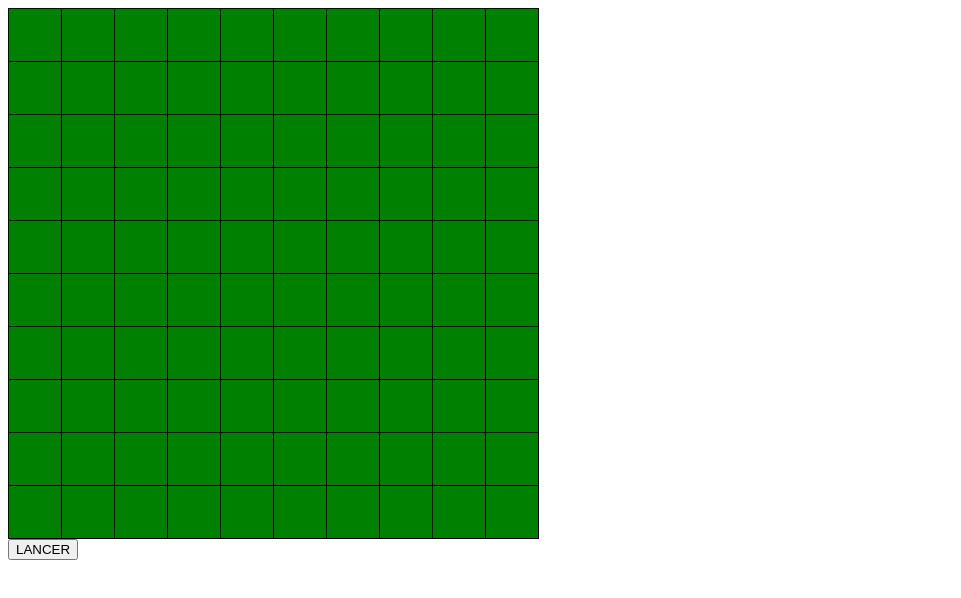
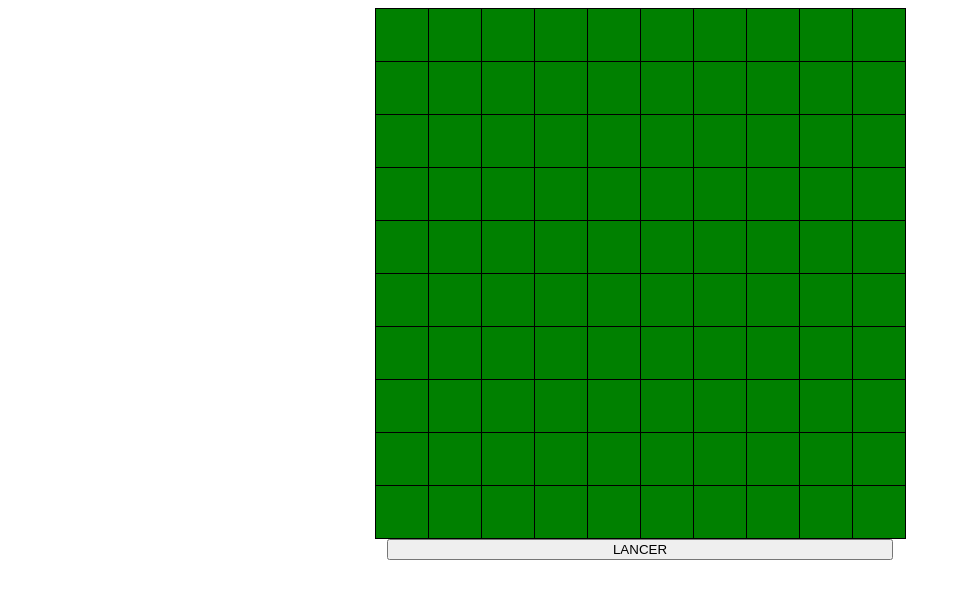
Before and after one commit to ThomasColin1/SnakeJS, a plain HTML site: page index.html in a window 1280 px wide. Shown: the whole page, without its empty margins (0-961 px from the left). Drawn offline with Linux system fonts and the light colour scheme.

Commit message:
2.3 : centré

```diff
--- a/Snake.css
+++ b/Snake.css
@@ -15,3 +15,10 @@ th{
   width: 50px;
   background-color:green;
 }
+
+button {
+  display: block;
+  margin-left: auto;
+  margin-right: auto;
+  width: 40%;
+}
--- a/index.html
+++ b/index.html
@@ -6,7 +6,7 @@
       <link rel="stylesheet" href="Snake.css">
    </head>
    <body>
-      <table>
+      <table align='center'>
          <tr>
             <th id="0"></th>
             <th id="1"></th>
```
